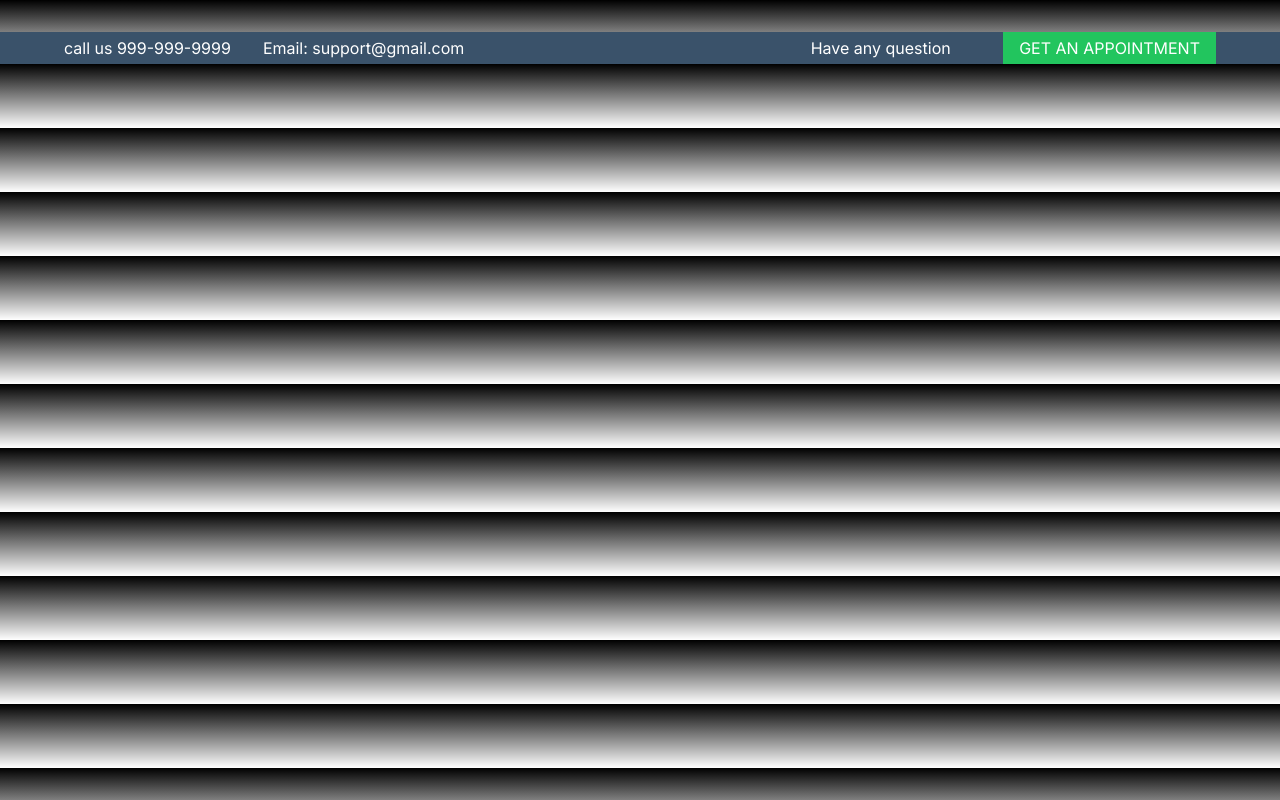
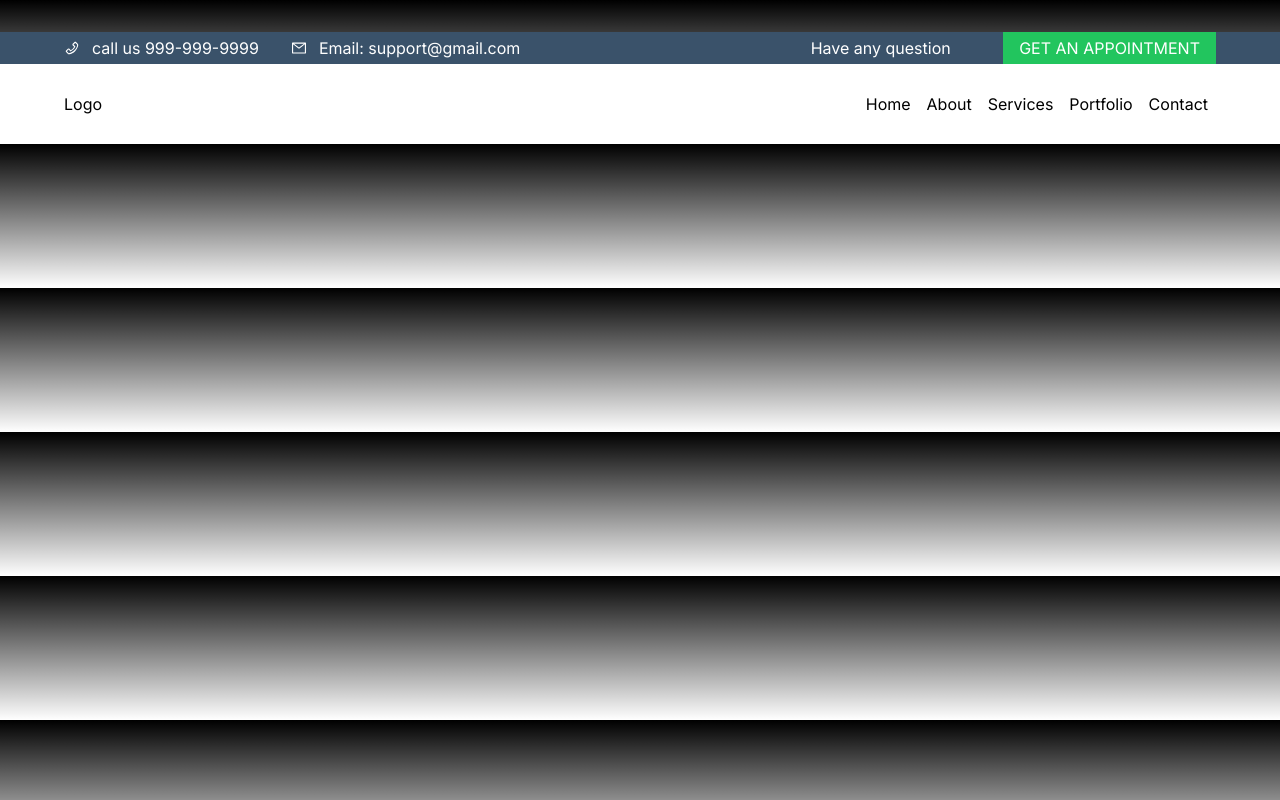
Before and after one commit to kpaccess/tejcpa, a Next.js app: page / in a window 1280 px wide. Built offline with nearby package versions, Linux system fonts and the light colour scheme.

Commit message:
added nav page

```diff
--- /dev/null
+++ b/components/header/nav/page.tsx
@@ -0,0 +1,20 @@
+const Nav = () => {
+  return (
+    <div className="flex bg-white text-black h-20">
+      <div className="flex justify-between items-center w-[90%] m-auto">
+        <div>Logo</div>
+        <nav>
+          <ul className="flex items-center justify-around ">
+            <li className="mx-2">Home</li>
+            <li className="mx-2">About</li>
+            <li className="mx-2">Services</li>
+            <li className="mx-2">Portfolio</li>
+            <li className="mx-2">Contact</li>
+          </ul>
+        </nav>
+      </div>
+    </div>
+  );
+};
+
+export default Nav;
--- a/components/header/page.tsx
+++ b/components/header/page.tsx
@@ -1,10 +1,19 @@
+import { AiOutlinePhone, AiOutlineMail } from "react-icons/ai";
+import Nav from "./nav/page";
 const Header = () => {
   return (
-    <div className="m-auto h-8 bg-[#3a526a] text-white mt-8 items-center leading-8">
+    <>
+      <div className="m-auto bg-[#3a526a] text-white mt-8 items-center leading-8">
         <div className="flex justify-between align-middle w-[90%] m-auto ">
           <div className="flex justify-between">
-          <div>call us 999-999-9999</div>
-          <div className="ml-8">Email: support@gmail.com</div>
+            <div className="flex items-center">
+              <AiOutlinePhone />{" "}
+              <span className="ml-3">call us 999-999-9999</span>
+            </div>
+            <div className="flex items-center ml-8">
+              <AiOutlineMail />{" "}
+              <span className="ml-3">Email: support@gmail.com</span>
+            </div>
           </div>
 
           <div>
@@ -15,6 +24,8 @@ const Header = () => {
           </div>
         </div>
       </div>
+      <Nav />
+    </>
   );
 };
 
```
Also changed, not shown: package.json (+5 -4 lines), 1 other file (tests, documents, lock files or other folders). Lines whose indentation alone changed are shown as unchanged.
